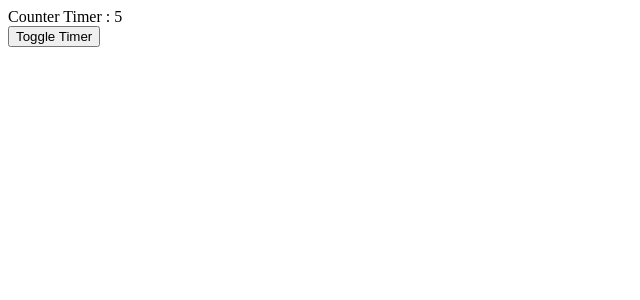
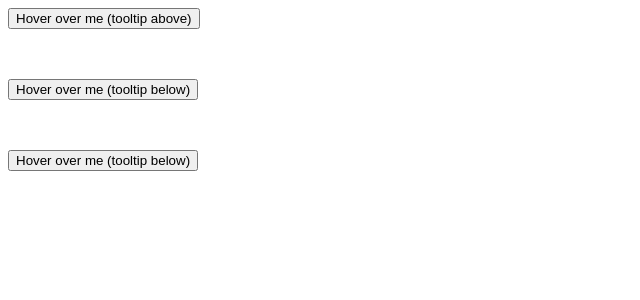
Before and after one commit to kuldeeparmar/React-, a React app: page / in a window 1280 px wide. Shown: the top 300 px of the page, without its empty margins (0-640 px from the left). Built offline with nearby package versions, Linux system fonts and the light colour scheme.

Commit message:
Explore useLayoutEffect

```diff
--- a/src/App.js
+++ b/src/App.js
@@ -1,49 +1,39 @@
-import React,{useState,useCallback,useEffect} from 'react'
-import Button from "./Button.jsx"
-import Text from './Text.jsx'
-import Timer from './Timer.jsx'
+import React, { useState, useCallback, useEffect } from "react";
+import Button from "./Button.jsx";
+import Text from "./Text.jsx";
+import Timer from "./Timer.jsx";
+import ButtonWithTooltip from './ButtonWithTooltip.jsx'
 
-// state varibles are use to make visual changes to the jsx
 const App = () => {
-
-    // const [data1,setData1] = useState(0);
-
-    // const [data2,setData2] = useState(1);
-
-
-    // useEffect(() => {
-    //   console.log("Data 1 is changed");
-    // },[data1])
-
-    // useEffect(() => {
-    //     console.log("Data 2 is changed");
-    // },[data2])
-
-
-    const [showTimer,toggleTimer] = useState(true);
-
-
-
-
-    return <>
-    {/* <Text externalData={data1}></Text>
-    <br/>
-    <button onClick={() => setData1((prevData) => prevData+1)}>Update</button>
-
-    <br/>
-
-    <Text externalData={data2}></Text>
-    <br/>
-    <button onClick={() => setData2((prevData) => prevData+1)}>Update</button> */
-    }
-
-     {showTimer && <Timer customData="Counter Timer"/>}
-     <br/>
-     <button onClick={() => toggleTimer(!showTimer)}>Toggle Timer</button>
+  return (
+    <>
+      <div>
+        <ButtonWithTooltip
+          tooltipContent={
+            <div>
+              This tooltip does not fit above the button.
+              <br />
+              This is why it's displayed below instead!
+            </div>
+          }
+        >
+          Hover over me (tooltip above)
+        </ButtonWithTooltip>
+        <div style={{ height: 50 }} />
+        <ButtonWithTooltip
+          tooltipContent={<div>This tooltip fits above the button</div>}
+        >
+          Hover over me (tooltip below)
+        </ButtonWithTooltip>
+        <div style={{ height: 50 }} />
+        <ButtonWithTooltip
+          tooltipContent={<div>This tooltip fits above the button</div>}
+        >
+          Hover over me (tooltip below)
+        </ButtonWithTooltip>
+      </div>
     </>
-
-}
-
-
+  );
+};
 
 export default App;
--- /dev/null
+++ b/src/ButtonWithTooltip.jsx
@@ -0,0 +1,36 @@
+import React, { useRef, useState } from "react";
+import Tooltip from "./Tooltip.jsx"
+
+const ButtonWithTooltip = (props) => {
+    const {children,tooltipContent} = props;
+
+    const [position,setPosition] = useState(null);
+    const positionRef = useRef(null);
+
+    const handlePointerEnter = () => {
+
+        const rect = positionRef.current.getBoundingClientRect();
+          setPosition({
+            left: rect.left,
+            top: rect.top,
+            right: rect.right,
+            bottom: rect.bottom,
+          });
+    }
+
+    const handlePointerLeave = () => {
+        setPosition(null);
+    }
+
+
+    return <>
+    <button
+    ref={positionRef}
+    onPointerEnter={handlePointerEnter}
+    onPointerLeave={handlePointerLeave}
+    >{children}</button>
+    {position && <Tooltip position={position}>{tooltipContent}</Tooltip>}
+    </>
+}
+
+export default ButtonWithTooltip;
--- a/src/Timer.jsx
+++ b/src/Timer.jsx
@@ -1,4 +1,4 @@
-import React,{useCallback,useEffect,useState} from "react";
+import React,{useCallback,useEffect,useState,useLayoutEffect} from "react";
 
 const Timer = (props) => {
 
@@ -23,9 +23,35 @@ const Timer = (props) => {
 
     },[])
 
+    useEffect(() => {
+
+        return () => {
+            console.log("Custom data is Tregered");
+        }
+
+    },[customData])
+
+    useEffect(() => {
+
+        console.log(
+            "Hello Hello Hello"
+        )
+
+        return () => {
+            console.log("Hello from Rendering");
+        }
+    })
+
+
+   useLayoutEffect(()=>{
+    console.log("UseLayout Effect");
+   })
+
 
     return <>
-     <span>{customData} : {counter}</span>
+     <span>The counter is running : {counter}</span>
+     <br/>
+     <span>{customData}</span>
     </>
 
 }
--- /dev/null
+++ b/src/Tooltip.jsx
@@ -0,0 +1,52 @@
+import React, { useRef, useLayoutEffect, useEffect, useState } from "react";
+import { createPortal } from "react-dom";
+
+const Tooltip = (props) => {
+  const { children, position } = props;
+
+  const { left, top, right, bottom } = position;
+
+  const myRef = useRef(null);
+
+  const [tooltipHeight, setTooltipHeight] = useState(null);
+
+  let x = 0;
+  let y = 0;
+
+  if(position) {
+
+    x = left;
+
+    y = top - tooltipHeight;
+
+    if(y < 0) {
+        y = bottom;
+    }
+  }
+
+  useLayoutEffect(() => {
+    const { height } = myRef.current.getBoundingClientRect();
+    setTooltipHeight(height);
+    console.log(height);
+  });
+
+  return (
+
+
+      <div
+        ref={myRef}
+        className="tooltip"
+        style={{
+          position: "absolute",
+          pointerEvents: "none",
+          left: 0,
+          top: 0,
+          transform: `translate3d(${x}px, ${y}px, 0)`
+        }}
+      >
+        {children}
+      </div>
+
+  );
+};
+export default Tooltip;
--- a/src/index.js
+++ b/src/index.js
@@ -1,6 +1,7 @@
 import React from "react";
 import ReactDOM from 'react-dom/client';
 import Apps from "./App";
+import './style.css';
 
 const root = ReactDOM.createRoot(document.getElementById("root"));
 
--- /dev/null
+++ b/src/style.css
@@ -0,0 +1,4 @@
+.tooltip {
+    background-color: black;
+    color: white;
+}
```
